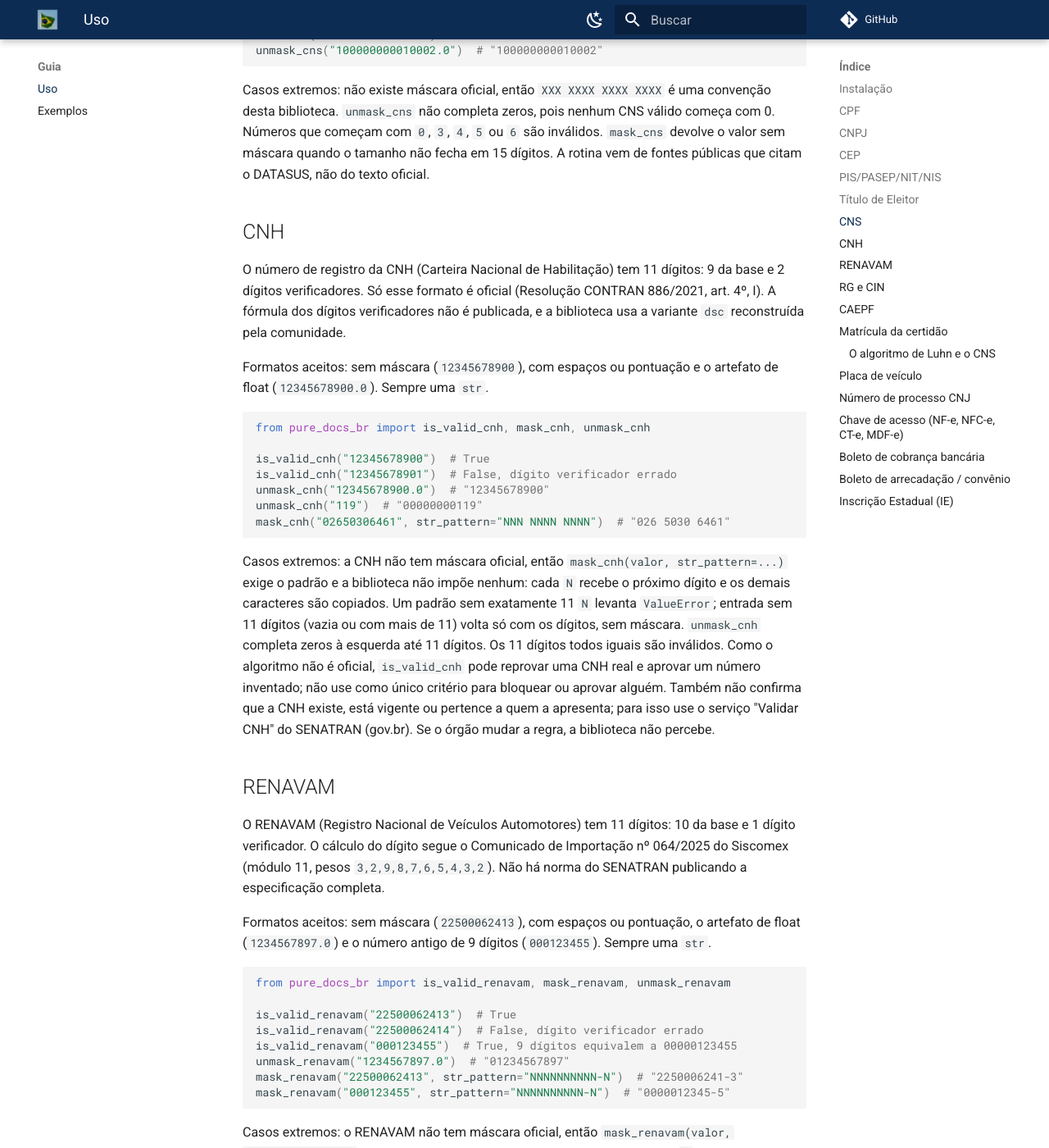
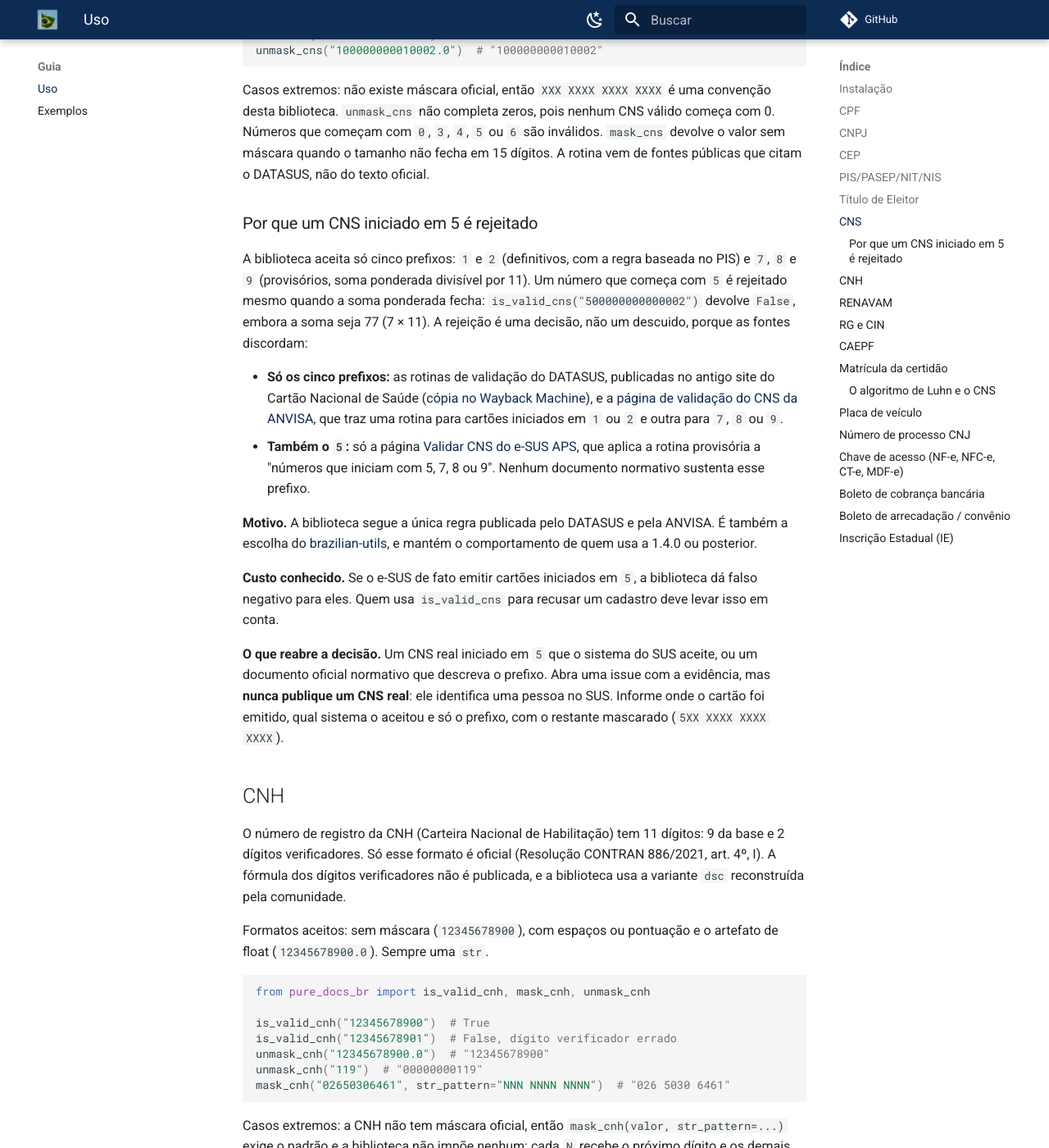
Before and after one commit to guilhermegor/pure-docs-br, an MkDocs documentation site: the page built from docs/usage.md, in a window 1280 px wide and 1400 px high, scrolled down 3296 px. Shown: the whole window at 82% size. Built offline with MkDocs 1.6.1 and Material for MkDocs 9.7.7, drawn with Linux system fonts in a browser that asks for light colours; comment, search, counter and statistics services are not loaded; the version menu is left out.

Commit message:
docs(cns): document why a 5-prefixed CNS is rejected (#68)
* docs(cns): document why a 5-prefixed CNS is rejected

The usage page gets a subsection with the accepted prefixes, the sources
on each side (DATASUS routines, ANVISA, e-SUS APS), the reason, the
known cost and what would reopen the decision. The is_valid_cns and
module docstrings point to it, and the API reference links it.

A new test pins the decision with 500000000000002, whose provisional sum
(77) divides by 11; the existing 5-prefix case failed the sum anyway.

Closes #55

* docs(cns): never ask for a real CNS in a public issue

Ask for the evidence without the number: issuer, accepting system and
masked prefix only (CodeRabbit thread on docs/usage.md).

* docs(cns): correct ledger sum and reword the sole-rule claim

Sum for 500000000000003 is 78, not 76. The e-SUS APS page documents a rule that
includes 5, so say "only rule with official normative backing".

* docs(cns): say published rule, not official, in the rationale

The section elsewhere says the routine comes from public sources, not the
official text; the reword to "normative backing" contradicted that.

```diff
--- a/docs/api/reference.md
+++ b/docs/api/reference.md
@@ -104,7 +104,9 @@ is_valid_pis_pasep("11111111111")  # False, dígito repetido
 
 Mesmo contrato das funções acima (`TypeError` para não `str`, nenhuma exceção para `str`). O CNS
 (Cartão Nacional de Saúde) tem 15 dígitos ASCII e o primeiro define o tipo: `1` e `2` são
-definitivos, `7`, `8` e `9` provisórios; `0`, `3`, `4`, `5` e `6` são inválidos. O módulo 11 vem da
+definitivos, `7`, `8` e `9` provisórios; `0`, `3`, `4`, `5` e `6` são inválidos. O `5` é rejeitado
+de propósito, mesmo quando a soma ponderada fecha; o motivo e as fontes estão em
+[Uso](../usage.md#por-que-um-cns-iniciado-em-5-e-rejeitado). O módulo 11 vem da
 rotina do DATASUS, conhecida por fontes públicas e não pelo texto oficial. `is_valid_cns` não
 confirma que o cartão foi emitido.
 
--- a/docs/usage.md
+++ b/docs/usage.md
@@ -158,6 +158,35 @@ biblioteca. `unmask_cns` não completa zeros, pois nenhum CNS válido começa co
 começam com `0`, `3`, `4`, `5` ou `6` são inválidos. `mask_cns` devolve o valor sem máscara quando o
 tamanho não fecha em 15 dígitos. A rotina vem de fontes públicas que citam o DATASUS, não do texto
 oficial.
+
+### Por que um CNS iniciado em 5 é rejeitado
+
+A biblioteca aceita só cinco prefixos: `1` e `2` (definitivos, com a regra baseada no PIS) e `7`, `8`
+e `9` (provisórios, soma ponderada divisível por 11). Um número que começa com `5` é rejeitado mesmo
+quando a soma ponderada fecha: `is_valid_cns("500000000000002")` devolve `False`, embora a soma seja
+77 (7 × 11). A rejeição é uma decisão, não um descuido, porque as fontes discordam:
+
+- **Só os cinco prefixos:** as rotinas de validação do DATASUS, publicadas no antigo site do Cartão
+  Nacional de Saúde
+  ([cópia no Wayback Machine](https://web.archive.org/web/20190106003442/http://cartaonet.datasus.gov.br/Rotina_JavaScript.doc)),
+  e a [página de validação do CNS da ANVISA](https://rni-docs.anvisa.gov.br/docs/regras_gerais/validacoes/validacaoCNS/),
+  que traz uma rotina para cartões iniciados em `1` ou `2` e outra para `7`, `8` ou `9`.
+- **Também o `5`:** só a página
+  [Validar CNS do e-SUS APS](https://integracao.esusab.ufsc.br/ledi/documentacao/regras/algoritmo_CNS.html),
+  que aplica a rotina provisória a "números que iniciam com 5, 7, 8 ou 9". Nenhum documento normativo
+  sustenta esse prefixo.
+
+**Motivo.** A biblioteca segue a única regra publicada pelo DATASUS e pela ANVISA. É também a escolha do
+[brazilian-utils](https://brazilian-utils.com.br/pt-br/utils/cns), e mantém o comportamento de quem
+usa a 1.4.0 ou posterior.
+
+**Custo conhecido.** Se o e-SUS de fato emitir cartões iniciados em `5`, a biblioteca dá falso
+negativo para eles. Quem usa `is_valid_cns` para recusar um cadastro deve levar isso em conta.
+
+**O que reabre a decisão.** Um CNS real iniciado em `5` que o sistema do SUS aceite, ou um documento
+oficial normativo que descreva o prefixo. Abra uma issue com a evidência, mas **nunca publique um CNS
+real**: ele identifica uma pessoa no SUS. Informe onde o cartão foi emitido, qual sistema o aceitou e
+só o prefixo, com o restante mascarado (`5XX XXXX XXXX XXXX`).
 
 ## CNH
 
```
Also changed, not shown: .specs/backlog/cns-prefix-5-rationale_20261119_063000.md (added, +9 -0 lines), .specs/backlog/split-br-identifiers_20261118_150000.md (+1 -1 lines), 2 other files.
